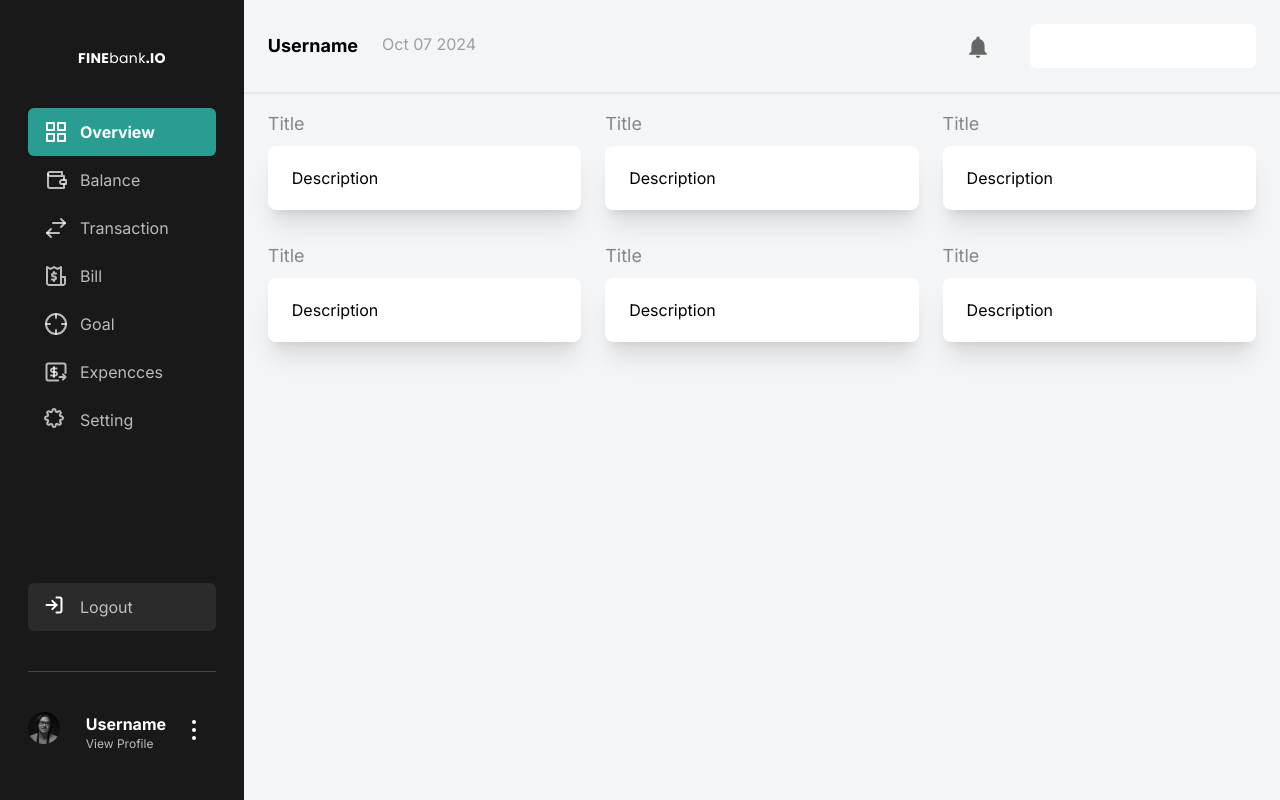
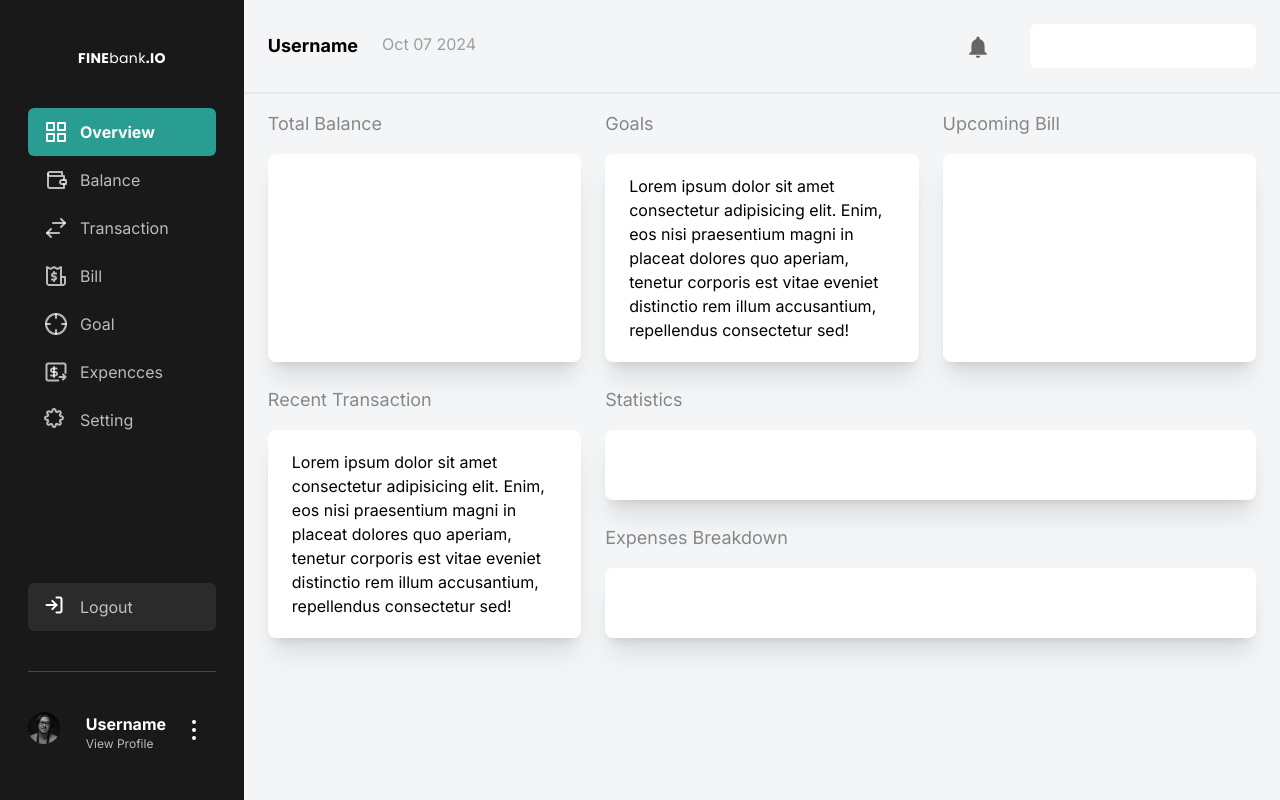
Before and after one commit to Reagenn/admin-ui, a React (Vite) app: page / in a window 1280 px wide. Built offline with nearby package versions, Linux system fonts and the light colour scheme.

Commit message:
update terbaru

```diff
--- a/src/App.jsx
+++ b/src/App.jsx
@@ -5,6 +5,7 @@
 import ForgotpwPage from "./pages/forgotpw";
 import DashboardPage from "./pages/dashboard";
 import BalancePage from "./pages/balance";
+import ExpenccesPage from "./pages/expencces";
 
 // up
 const App = () => {
@@ -30,6 +31,10 @@
       path: "/balance",
       element: <BalancePage />,
     },
+    {
+      path: "/expencces",
+      element: <ExpenccesPage />,
+    },
   ]);
 
   return (
--- a/src/component/Elements/Card/index.jsx
+++ b/src/component/Elements/Card/index.jsx
@@ -1,9 +1,10 @@
-const Card = () => {
+const Card = (props) => {
+  const { title = false, desc, variant } = props;
   return (
-    <>
-      <div className="text-lg text-gray-02 mb-2">Title</div>
-      <div className="bg-white rounded-lg px-6 py-5 shadow-xl">Description</div>
-    </>
+    <div className={`flex flex-col flex-1 mb-6 $(variant)`}>
+      {title && <>{title.length == 1 ? <div className="hidden md:block md:text-lg md:text-gray-02 md:mb-4">{title}</div> : <div className="text-lg text-gray-02 mb-4">{title}</div>}</>}
+      <div className="bg-white rounded-lg px-6 py-5 shadow-xl flex-1">{desc}</div>
+    </div>
   );
 };
 
--- /dev/null
+++ b/src/component/Elements/CardC/index.jsx
@@ -0,0 +1,21 @@
+// const CardC = ({}) => {
+//   return (
+//     <div className="bg-white p-8 rounded-md shadow-lg transition-transform transform hover:scale-105 w-120 h-144">
+//       Lorem ipsum dolor sit amet consectetur adipisicing elit. Enim, eos nisi praesentium magni in placeat dolores quo aperiam, tenetur corporis est vitae eveniet distinctio rem illum accusantium, repellendus consectetur sed!
+//     </div>
+//   );
+// };
+
+// export default CardC;
+
+const CardC = (props) => {
+  const { title = false, desc, variant } = props;
+  return (
+    <div className={`flex flex-col flex-1 mb-6 $(variant)`}>
+      {title && <>{title.length == 1 ? <div className="hidden md:block md:text-lg md:text-gray-02 md:mb-4">{title}</div> : <div className="text-lg text-gray-02 mb-4">{title}</div>}</>}
+      <div className="bg-white rounded-lg px-6 py-5 shadow-xl flex-1">{desc}</div>
+    </div>
+  );
+};
+
+export default CardC;
--- a/src/pages/balance.jsx
+++ b/src/pages/balance.jsx
@@ -7,9 +7,15 @@
       <h1 className="text-gray-500 text-2xl mb-4">Balances</h1>
 
       <div className="grid grid-cols-1 sm:grid-cols-3 gap-6">
-        <CardB cardTitle="Credit Card" cardType="Master Card" logoSrc="/images/mc.png" accountNumber="1234 5678 9012 8***" totalAmount="$25,000" />
-        <CardB cardTitle="Checking" cardType="All Bank Ltd" logoSrc="/images/visa.png" accountNumber="693 456 69 9****" totalAmount="$25,000" />
-        <CardB cardTitle="Savings" cardType="Brsc Bank Ltd" accountNumber="133 456 886 8***" totalAmount="$25,000" /> {/* logoSrc not passed */}
+        <CardB cardTitle="Credit Card" cardType="Master Card" logoSrc="/images/mc.png" accountNumber="1234 5678 9012 8***" totalAmount="$25000" />
+        <CardB cardTitle="Checking" cardType="All Bank Ltd" logoSrc="/images/visa.png" accountNumber="693 456 69 9****" totalAmount="$25000" />
+        <CardB cardTitle="Savings" cardType="Brsc Bank Ltd" accountNumber="133 456 886 8***" totalAmount="$25000" /> {/* logoSrc not passed */}
+      </div>
+      <br />
+      <div className="grid grid-cols-1 sm:grid-cols-3 gap-6">
+        <CardB cardTitle="Investment" cardType="All Bank List" accountNumber="698 456 866 2****" totalAmount="$25000" />
+        <CardB cardTitle="Loan" cardType="City Bank Ltd" accountNumber="383 456 896 6****" totalAmount="$25,000" />
+        <CardB /> {/* logoSrc not passed */}
       </div>
     </MainLayout>
   );
--- a/src/pages/dashboard.jsx
+++ b/src/pages/dashboard.jsx
@@ -4,28 +4,22 @@
   return (
     <MainLayout type="dashboard">
       {/* top content start*/}
-      <div className="mb-8 sm:flex sm:gap-6">
-        <div className="sm:w-1/3">
-          <Card />
+      <div className="md:grid md:grid-cols-3 md:gap-x-6">
+        <Card title="Total Balance" />
+        <Card
+          title="Goals"
+          desc="Lorem ipsum dolor sit amet consectetur adipisicing elit. Enim, eos nisi praesentium magni in placeat dolores quo aperiam, tenetur corporis est vitae eveniet distinctio rem illum accusantium, repellendus consectetur sed!"
+        />
+        <Card title="Upcoming Bill" />
+        <div className="md:col-span-1">
+          <Card
+            title="Recent Transaction"
+            desc="Lorem ipsum dolor sit amet consectetur adipisicing elit. Enim, eos nisi praesentium magni in placeat dolores quo aperiam, tenetur corporis est vitae eveniet distinctio rem illum accusantium, repellendus consectetur sed!"
+          />
         </div>
-        <div className="sm:w-1/3">
-          <Card />
-        </div>
-        <div className="sm:w-1/3">
-          <Card />
-        </div>
-      </div>
-      {/* top content end*/}
-      {/* bottom content start*/}
-      <div className="mb-8 sm:flex sm:gap-6">
-        <div className="sm:w-1/3">
-          <Card />
-        </div>
-        <div className="sm:w-1/3">
-          <Card />
-        </div>
-        <div className="sm:w-1/3">
-          <Card />
+        <div className="md:col-span-2 flex flex-col flex-1">
+          <Card title="Statistics" />
+          <Card title="Expenses Breakdown" />
         </div>
       </div>
 
--- a/src/pages/expencces.jsx
+++ b/src/pages/expencces.jsx
@@ -1,7 +1,35 @@
-import React from "react";
+import CardC from "../component/Elements/CardC";
+import MainLayout from "../component/Layouts/MainLayout";
 
-const expencces = () => {
-  return <div>expencces</div>;
+const ExpenccesPage = () => {
+  return (
+    <MainLayout type="expencces">
+      <h1 className="text-gray-500 text-2xl mb-4">Expencces Comparison</h1>
+      <div className="grid grid-cols-1 sm:grid-cols-1 gap-6">
+        <CardC cardTitle="Credit Card" cardType="Master Card" logoSrc="/images/mc.png" accountNumber="1234 5678 9012 8***" totalAmount="$25,000" />
+      </div>
+      <br />
+      <h1 className="text-gray-500 text-2xl mb-4">Expencces Breakdown</h1>
+
+      <div className="md:grid md:grid-cols-3 md:gap-x-6">
+        <CardC title="Total Balance" />
+        <CardC
+          title="Goals"
+          desc="Lorem ipsum dolor sit amet consectetur adipisicing elit. Enim, eos nisi praesentium magni in placeat dolores quo aperiam, tenetur corporis est vitae eveniet distinctio rem illum accusantium, repellendus consectetur sed!"
+        />
+        <CardC title="Upcoming Bill" />
+      </div>
+      <br />
+      <div className="md:grid md:grid-cols-3 md:gap-x-6">
+        <CardC title="Total Balance" />
+        <CardC
+          title="Goals"
+          desc="Lorem ipsum dolor sit amet consectetur adipisicing elit. Enim, eos nisi praesentium magni in placeat dolores quo aperiam, tenetur corporis est vitae eveniet distinctio rem illum accusantium, repellendus consectetur sed!"
+        />
+        <CardC title="Upcoming Bill" />
+      </div>
+    </MainLayout>
+  );
 };
 
-export default expencces;
+export default ExpenccesPage;
```
